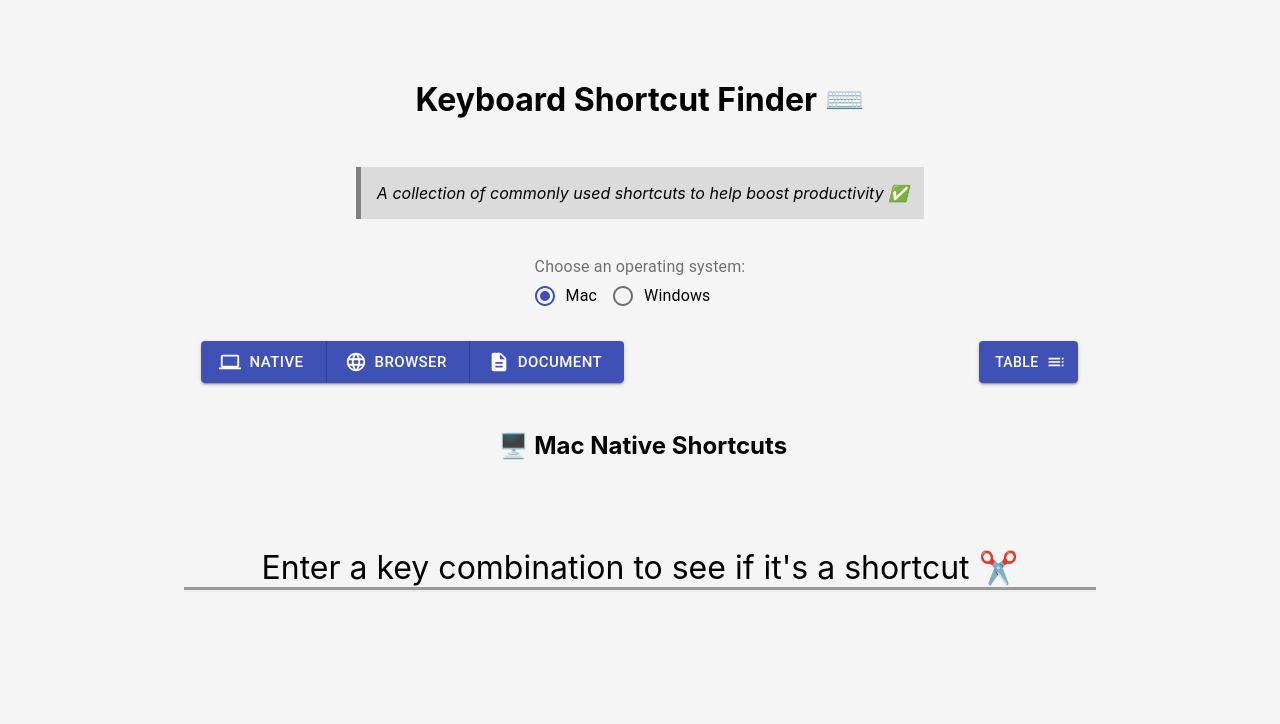
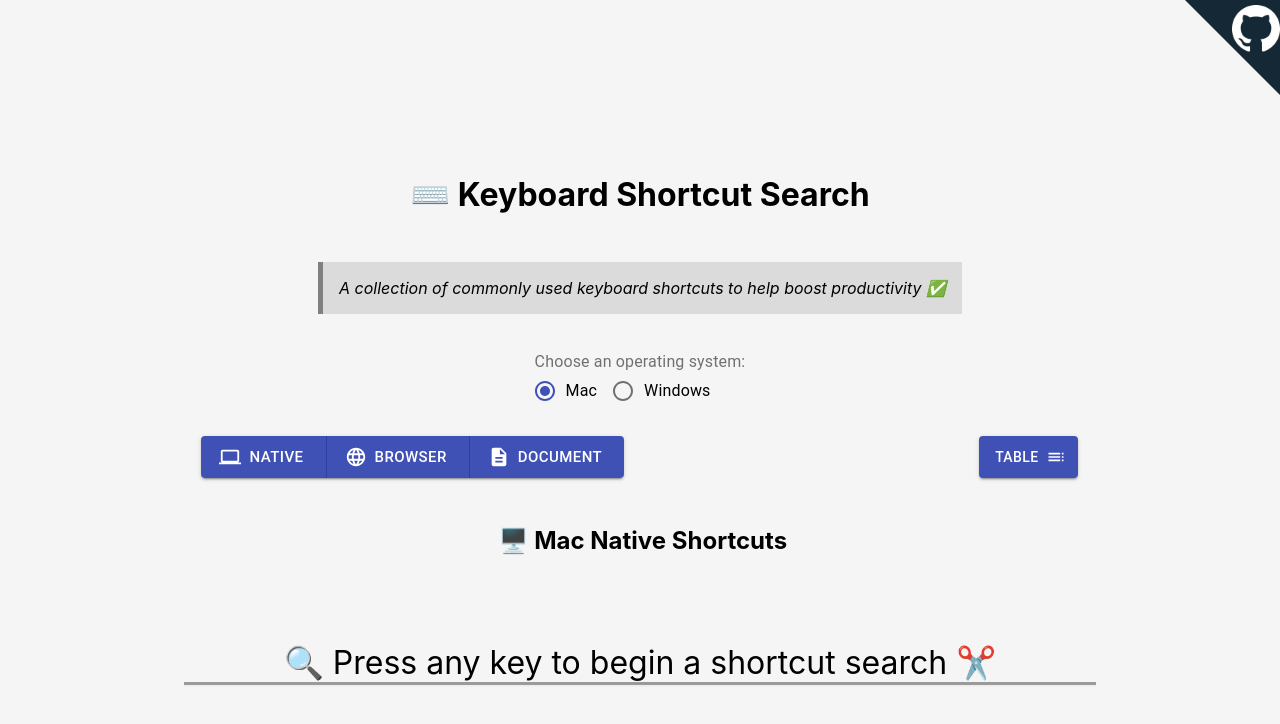
Before and after one commit to Cool-Runningz/keyboard-shortcut-search, a React (Create React App) app: page / in a window 1280 px wide. Shown: the top 724 px of the page. Built offline with nearby package versions, Linux system fonts and the light colour scheme.

Commit message:
Add Github logo and point to project repo

```diff
--- a/src/App.css
+++ b/src/App.css
@@ -95,3 +95,24 @@ h2 {
   padding: 1rem;
   margin-bottom: 2.5rem;
 }
+
+.gh-logo-container {
+  display: flex;
+  justify-content: flex-end;
+  width: 100%;
+}
+
+.gh-logo-container a {
+  position: absolute;
+  top: 5px;
+}
+.triangle-top-right {
+  width: 0;
+  height: 0;
+  border-top: 95px solid #152835;
+  border-left: 95px solid transparent;
+}
+
+a > img {
+  width: 3rem;
+}
--- a/src/App.js
+++ b/src/App.js
@@ -4,6 +4,7 @@ import "./App.css";
 import { Container } from "@material-ui/core";
 
 import { macShortcutsData, windowsShortcutsData } from "./helpers/shortcuts";
+import GithubLogo from "./images/GitHub-Mark-Light.png"
 
 //Components
 import OptionBar from "./components/OptionBar";
@@ -23,9 +24,16 @@ function App() {
 
   return (
     <div className="app">
-      <h1>Keyboard Shortcut Finder ⌨️</h1>
+      <div className="gh-logo-container">
+        <div className="triangle-top-right" />
+          <a href="https://github.com/Cool-Runningz/keyboard-shortcut-search" target="_blank">
+              <img src={GithubLogo} alt="Github Logo"/>
+          </a>
+      </div>
+
+      <h1> ⌨️ Keyboard Shortcut Search</h1>
       <p className="sub-description">
-        A collection of commonly used shortcuts to help boost productivity ✅
+        A collection of commonly used keyboard shortcuts to help boost productivity ✅
       </p>
       <Container component="main">
         <OptionBar
@@ -39,9 +47,16 @@ function App() {
           ️ {Icons[category]} {osValue} {category} Shortcuts{" "}
         </h2>
         {view === "keyboard" ? (
-          <KeyboardView category={category} osValue={osValue} data={osValue === "Mac" ? macShortcutsData : windowsShortcutsData} />
+          <KeyboardView
+            category={category}
+            osValue={osValue}
+            data={osValue === "Mac" ? macShortcutsData : windowsShortcutsData}
+          />
         ) : (
-          <TableView category={category} data={osValue === "Mac" ? macShortcutsData : windowsShortcutsData} />
+          <TableView
+            category={category}
+            data={osValue === "Mac" ? macShortcutsData : windowsShortcutsData}
+          />
         )}
       </Container>
     </div>
--- a/src/components/KeyboardView.js
+++ b/src/components/KeyboardView.js
@@ -20,7 +20,12 @@ const getDataFilteredByCategory = (data, category) => {
  *     1. Assign 'indexToCompare' to the last index of the `keysToDisplay` array.
  *     2. Determine the search match by taking the eventKey and comparing it to the last index in the `keysToDisplay` array
  *    */
-const searchForIncrementalMatch = (eventKey, keysEntered, currentMatches, osValue) => {
+const searchForIncrementalMatch = (
+  eventKey,
+  keysEntered,
+  currentMatches,
+  osValue
+) => {
   const indexToCompare = keysEntered.length - 1;
 
   return currentMatches.filter((item) => {
@@ -69,15 +74,17 @@ const KeyboardView = (props) => {
 
   /* This method gets called when the keyDown event occurs and handles creating the new <Key /> component for
    * display and setting up the object structure to be searchable later on. */
-  const handleKeyDown = useCallback((event) => {
+  const handleKeyDown = useCallback(
+    (event) => {
       if (!event.metaKey) event.preventDefault();
 
-    //Setup <Key /> component to render the mac key to the DOM
+      // //Setup <Key /> component to render the mac key to the DOM
+      const symbol = props.osValue === "Mac" ? SYMBOLS[event.key] : null;
       const KeyComponent = (
         <Key
           key={getRandomInt()}
           name={KEYMAPS[props.osValue][event.key] || event.key}
-        symbol={SYMBOLS[event.key]}
+          symbol={symbol}
         />
       );
 
@@ -89,7 +96,9 @@ const KeyboardView = (props) => {
       setKeysToDisplay((prevState) =>
         prevState.length < 4 ? [...prevState, newKeyInfo] : prevState
       );
-  }, [props.osValue]);
+    },
+    [props.osValue]
+  );
 
   useEffect(() => {
     window.addEventListener("keydown", handleKeyDown);
@@ -129,7 +138,7 @@ const KeyboardView = (props) => {
       </div>
       {keysToDisplay.length === 0 && (
         <p className="keyboard-prompt">
-          Enter a key combination to see if it's a shortcut ✂️
+          🔍 Press any key to begin a shortcut search ✂️
         </p>
       )}
       {shortcutsToDisplay.length === 0 && keysToDisplay.length > 0 && (
--- a/src/components/TableView.js
+++ b/src/components/TableView.js
@@ -25,7 +25,7 @@ const StyledTableRow = withStyles((theme) => ({
 
 const StyledTableCell = withStyles((theme) => ({
   head: {
-    backgroundColor: "#101079",
+    backgroundColor: "#152835",
     color: theme.palette.common.white,
     fontSize: 18
   }
```
Also changed, not shown: src/images/GitHub-Mark-Light.png (added). Lines whose indentation alone changed are shown as unchanged.
